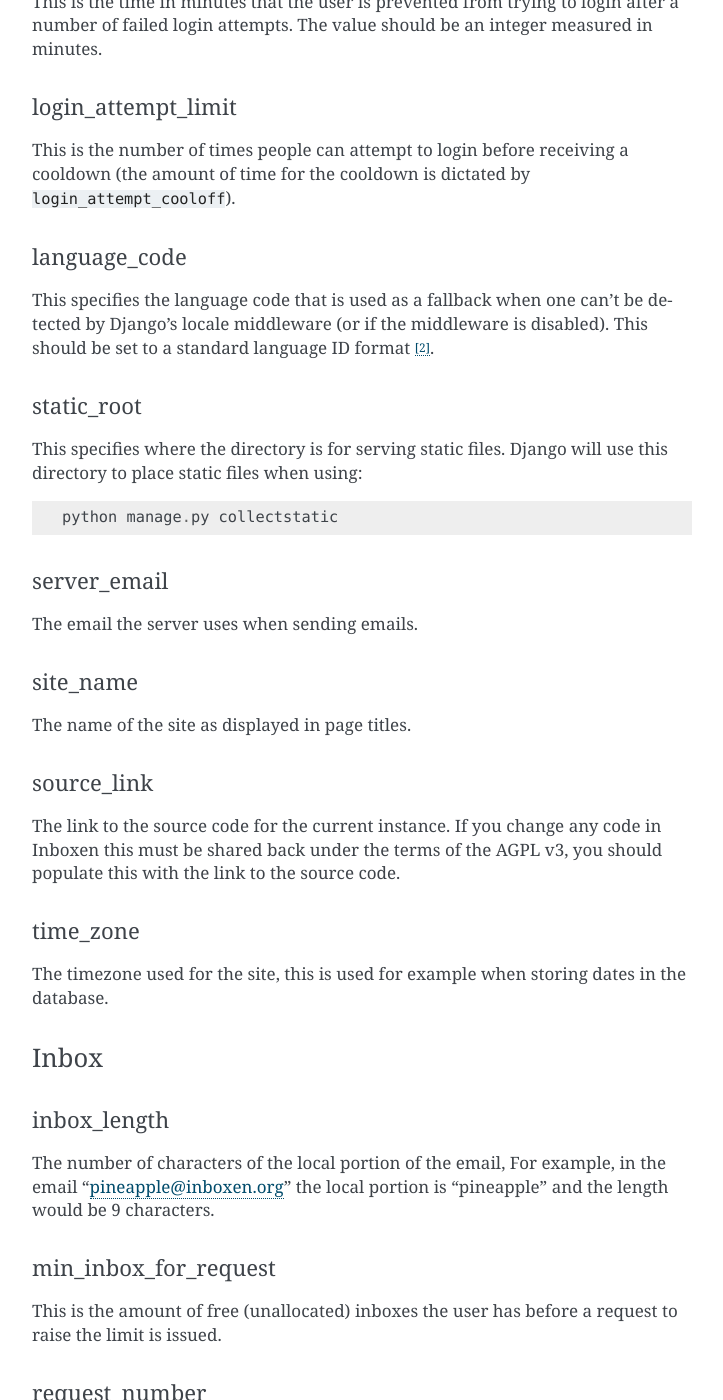
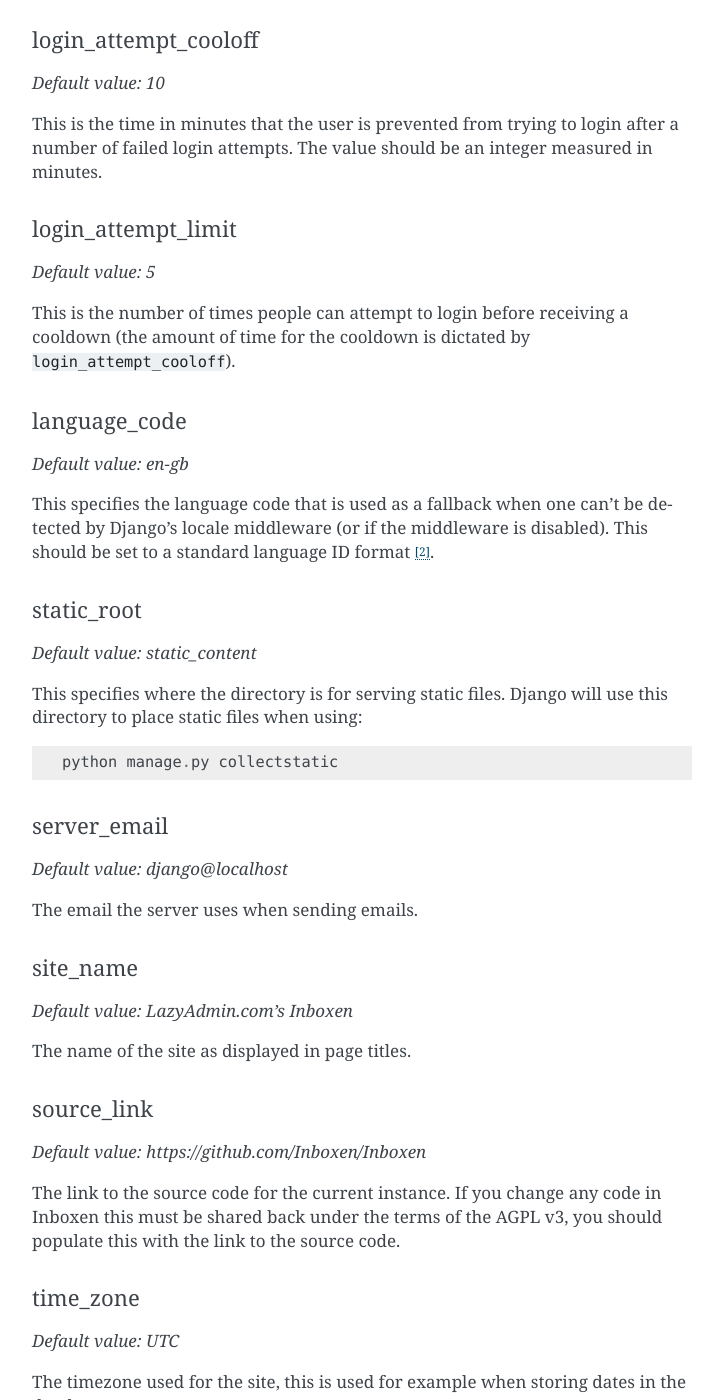
Before and after one commit to Inboxen/Inboxen, a Sphinx documentation site: the page built from docs/settings.rst, in a window 1280 px wide and 1400 px high, scrolled down 1843 px. Shown: the whole window, without its empty margins (388-1111 px from the left). Built offline with Sphinx 7.4.7, drawn with Linux system fonts in a browser that asks for light colours; some of the changed text lies outside the part shown.

Commit message:
Add default values to the settings documentation
Touch #95

```diff
--- a/docs/settings.rst
+++ b/docs/settings.rst
@@ -80,6 +80,8 @@ documentation <https://docs.djangoproject.com/en/1.8/ref/settings/#allowed-hosts
 
 debug
 ^^^^^
+*Default value: False*
+
 Enabling this puts Inboxen into debug mode, this should never be used in a production
 environment as it exposes the state of some calls in Inboxen including the settings file.
 This should be used when developing on Inboxen as it allows for tracebacks to be displayed
@@ -87,29 +89,39 @@ instead of emailed and disables ``allowed_hosts`` checking.
 
 enable_registration
 ^^^^^^^^^^^^^^^^^^^
+*Default value: False*
+
 A boolean flag which controls if the Inboxen instance permits registration, if disabled the
 site will not allow new users to be created through the public facing site and disables the
 links to the registration page.
 
 login_attempt_cooloff
 ^^^^^^^^^^^^^^^^^^^^^
+*Default value: 10*
+
 This is the time in minutes that the user is prevented from trying to login
 after a number of failed login attempts. The value should be an integer
 measured in minutes.
 
 login_attempt_limit
 ^^^^^^^^^^^^^^^^^^^
+*Default value: 5*
+
 This is the number of times people can attempt to login before receiving a cooldown (the
 amount of time for the cooldown is dictated by ``login_attempt_cooloff``).
 
 language_code
 ^^^^^^^^^^^^^
+*Default value: en-gb*
+
 This specifies the language code that is used as a fallback when one can't be detected by
 Django's locale middleware (or if the middleware is disabled). This should be set to a
 standard language ID format [2]_.
 
 static_root
 ^^^^^^^^^^^
+*Default value: static_content*
+
 This specifies where the directory is for serving static files. Django will use this
 directory to place static files when using::
 
@@ -117,20 +129,28 @@ directory to place static files when using::
 
 server_email
 ^^^^^^^^^^^^
+*Default value: django@localhost*
+
 The email the server uses when sending emails.
 
 site_name
 ^^^^^^^^^
+*Default value: LazyAdmin.com's Inboxen*
+
 The name of the site as displayed in page titles.
 
 source_link
 ^^^^^^^^^^^
+*Default value: https://github.com/Inboxen/Inboxen*
+
 The link to the source code for the current instance. If you change any
 code in Inboxen this must be shared back under the terms of the AGPL v3,
 you should populate this with the link to the source code.
 
 time_zone
 ^^^^^^^^^
+*Default value: UTC*
+
 The timezone used for the site, this is used for example when storing dates
 in the database.
 
@@ -139,17 +159,23 @@ Inbox
 
 inbox_length
 ^^^^^^^^^^^^
+*Default value: 5*
+
 The number of characters of the local portion of the email, For example, in the
 email "pineapple@inboxen.org" the local portion is "pineapple" and the length
 would be 9 characters.
 
 min_inbox_for_request
 ^^^^^^^^^^^^^^^^^^^^^
+*Default value: 10*
+
 This is the amount of free (unallocated) inboxes the user has before a
 request to raise the limit is issued.
 
 request_number
 ^^^^^^^^^^^^^^
+*Default value: 500*
+
 The number amount of inboxes that the limit is increased by if a request for
 more inboxes is granted.
 
@@ -158,10 +184,14 @@ Tasks
 
 broker_url
 ^^^^^^^^^^
+*Default value: amqp://guest:guest@localhost:5672//*
+
 The URL that celery will look at to find tasks and to store results.
 
 concurrency
 ^^^^^^^^^^^
+*Default value: 3*
+
 The number of celery processes to start
 
 liberation
@@ -176,6 +206,8 @@ database
 
 engine
 ^^^^^^
+*Default value: sqlite*
+
 Which database engine to use, Django offers several database engines [3]_
 however we only support:
 
@@ -194,6 +226,8 @@ Oracle is not supported as we've never tested it with Inboxen.
 
 name
 ^^^^
+*Default value: db.sqlite3*
+
 This is either the name of the database in PostgreSQL or the file path for
 SQLite.
 
@@ -226,6 +260,8 @@ Cache
 
 backend
 ^^^^^^^
+*Default value: file*
+
 This is the caching backend for Inboxen, this could be one of a number of
 supported backends:
 
@@ -244,6 +280,8 @@ N.B: You will need to install "pylibmc" if you want to use the ``memcached``
 
 timeout
 ^^^^^^^
+*Default value: 300*
+
 The number of seconds before a cache entry is considered stale.
 
 location
```
